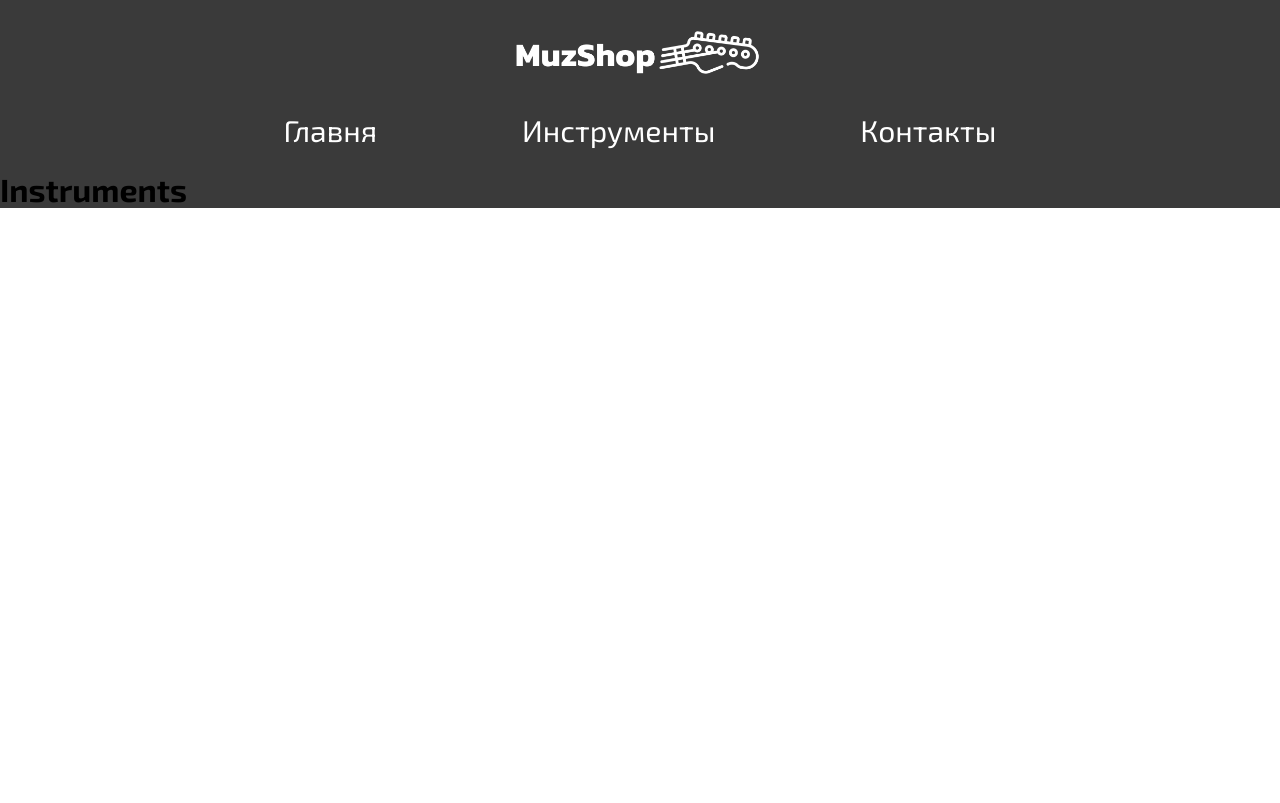
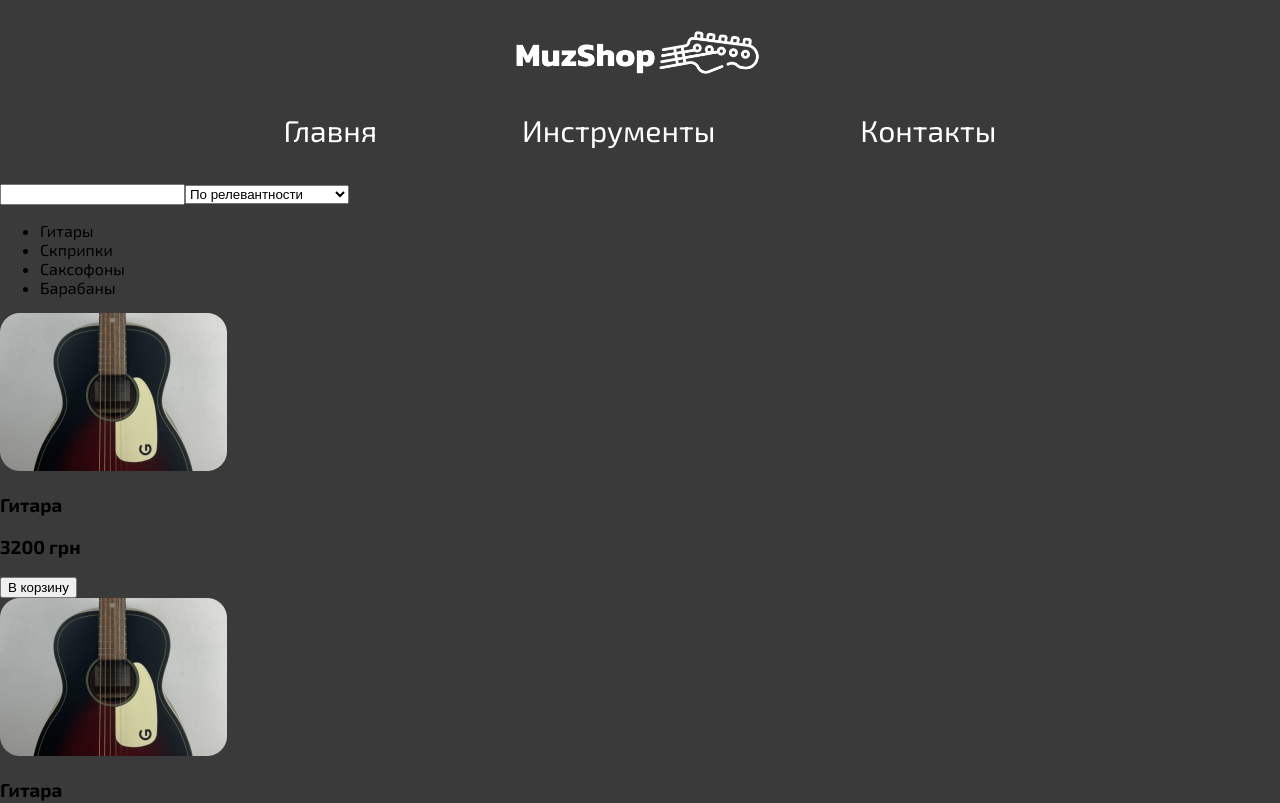
Before and after one commit to 1Salivan1/muz_shop, a React (Create React App) app: page /instruments in a window 1280 px wide. Shown: the top 803 px of the page. Built offline with nearby package versions, Linux system fonts and the light colour scheme.

Commit message:
Add shop page

```diff
--- a/src/Nav.css
+++ b/src/Nav.css
@@ -1,5 +1,9 @@
 .nav {
     background-color: rgb(58, 58, 58);
+}
+
+.header__nav-list {
+    padding-bottom: 35px;
 }
 
 .header__nav {
--- /dev/null
+++ b/src/components/Product.jsx
@@ -0,0 +1,14 @@
+import React from 'react';
+
+function Product(props) {
+    return (
+        <div className='product'>
+            <img className='product__image' src={props.img}></img>
+            <h3 className='product__title'>{props.title}</h3>
+            <h3 className='product__зкшсу'>{props.price}</h3>
+            <button>В корзину</button>
+        </div>
+    );
+}
+
+export default Product;
--- a/src/pages/Instruments.jsx
+++ b/src/pages/Instruments.jsx
@@ -1,9 +1,37 @@
 import React from 'react';
+import Product from '../components/Product'
+import guitar from '../img/guitar.png';
 
 function Instruments(props) {
     return (
-        <div>
-            <h1>Instruments</h1>
+        <div className='shop'>
+            <div className='shop__search'>
+                <input className='shop__search-input'></input>
+                <select name='shop__search-sort'>
+                    <option value="1">По релевантности</option>
+                    <option value="2">От дешевых к дорогим</option>
+                    <option value="3">От дорогих к дешевым</option>
+                </select>
+            </div>
+            <div className='shop__main'>
+                <div className='shop__main-category'>
+                    <ul className='shop__main-category-list'>
+                        <li className='shop__main-category-item'>Гитары</li>
+                        <li className='shop__main-category-item'>Скприпки</li>
+                        <li className='shop__main-category-item'>Саксофоны</li>
+                        <li className='shop__main-category-item'>Барабаны</li>
+                    </ul>
+                </div>
+                <div className='shop__main-products'>
+                    <Product img={guitar} title={"Гитара"} price={"3200 грн"}></Product>
+                    <Product img={guitar} title={"Гитара"} price={"3200 грн"}></Product>
+                    <Product img={guitar} title={"Гитара"} price={"3200 грн"}></Product>
+                    <Product img={guitar} title={"Гитара"} price={"3200 грн"}></Product>
+                    <Product img={guitar} title={"Гитара"} price={"3200 грн"}></Product>
+                    <Product img={guitar} title={"Гитара"} price={"3200 грн"}></Product>
+                    <Product img={guitar} title={"Гитара"} price={"3200 грн"}></Product>
+                </div>
+            </div>
         </div>
     );
 }
```
